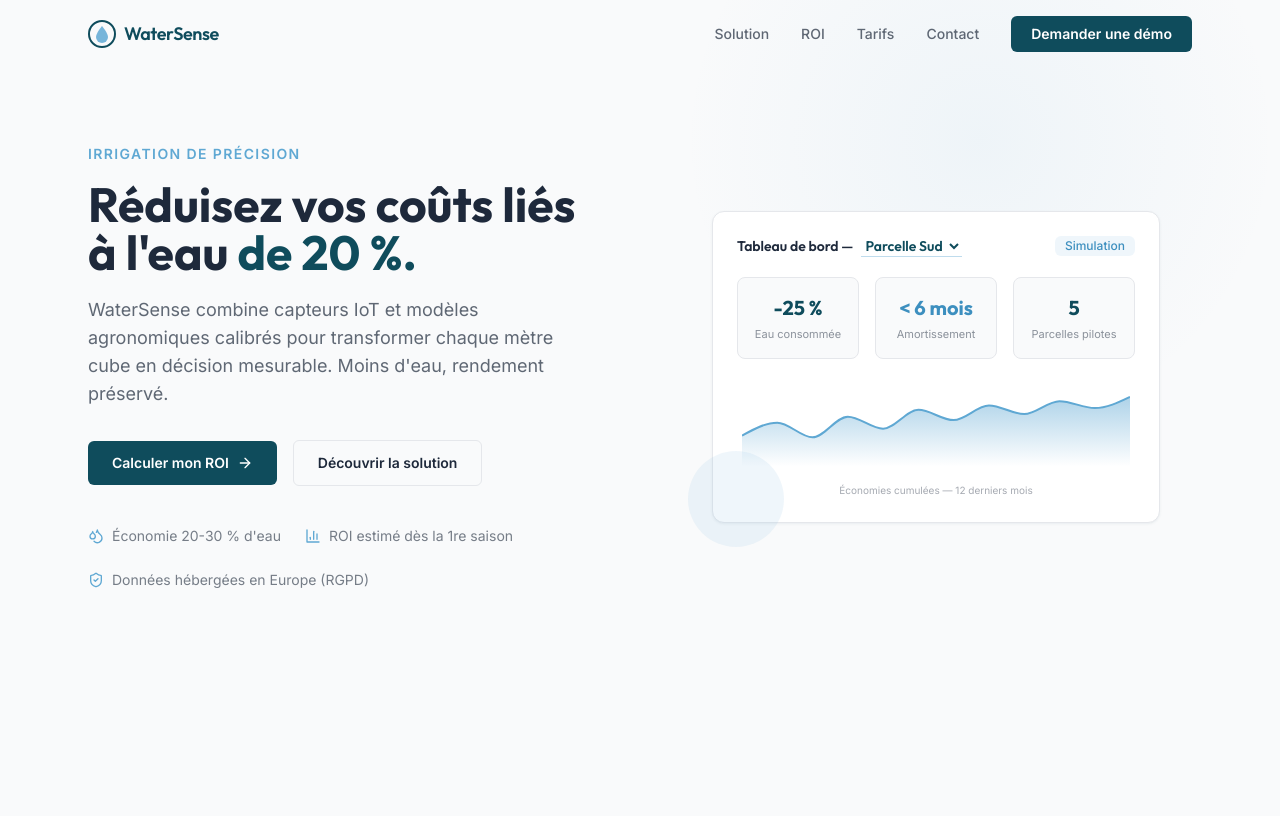
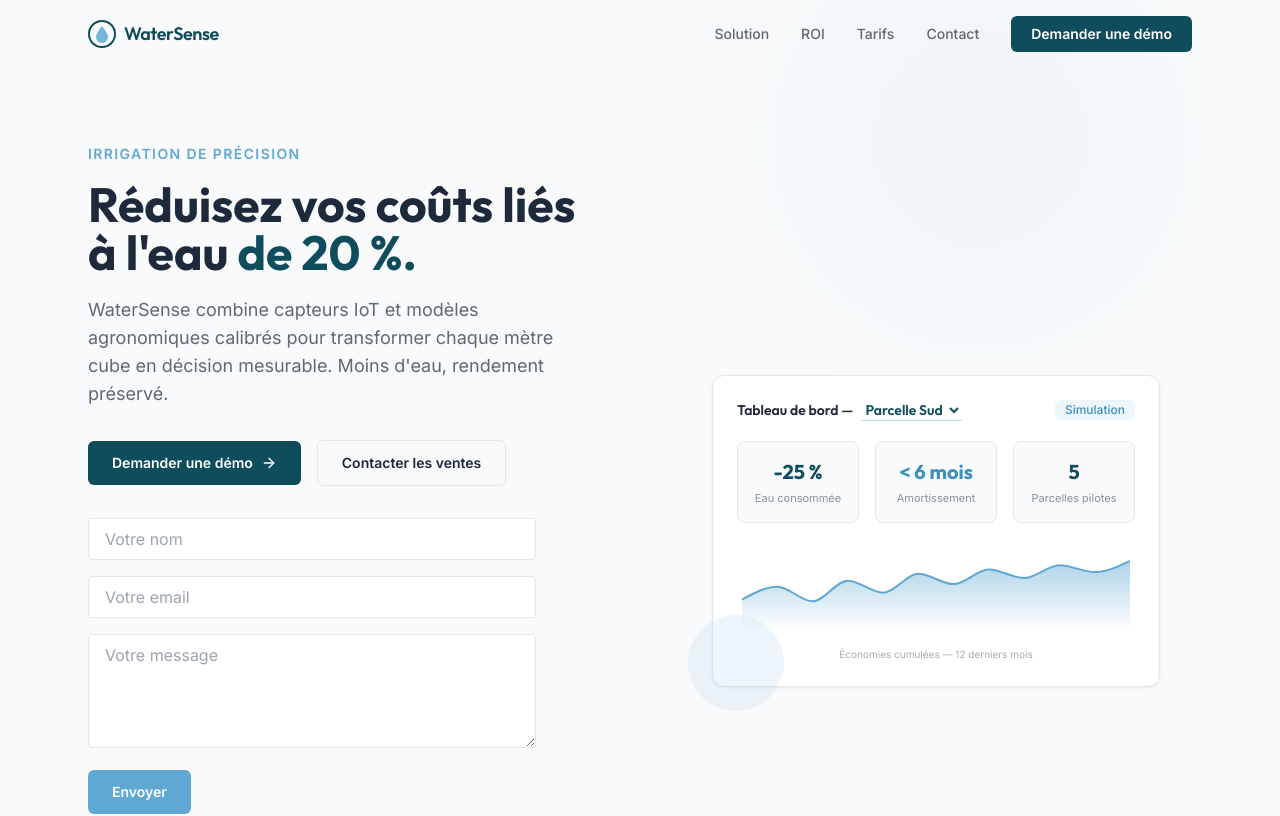
Before and after one commit to wejzi000/WATERSENSE, a Next.js app: page / in a window 1280 px wide. Shown: the top 816 px of the page. Built offline with nearby package versions, Linux system fonts and the light colour scheme.

Commit message:
feat: boutons cliquables et formulaire contact

```diff
--- a/src/components/landing/HeroSection.tsx
+++ b/src/components/landing/HeroSection.tsx
@@ -72,19 +72,63 @@ export function HeroSection() {
             {/* CTA group */}
             <div className="mt-8 flex flex-wrap items-center gap-4">
               <a
-                href="#roi"
+                href="https://tonlien.com" // Remplace par l'URL de ta démo
+                target="_blank"
+                rel="noopener noreferrer"
                 className="inline-flex items-center gap-2 rounded-btn bg-primary px-6 py-3 text-sm font-semibold text-white transition-colors hover:bg-primary-dark"
               >
-                Calculer mon ROI
+                Demander une démo
                 <ArrowRight size={16} />
               </a>
               <a
-                href="#solution"
+                href="mailto:contact@tonsite.com" // Remplace par ton adresse mail
                 className="inline-flex items-center gap-2 rounded-btn border border-border px-6 py-3 text-sm font-semibold text-ink transition-colors hover:bg-primary/5"
               >
-                Découvrir la solution
+                Contacter les ventes
               </a>
             </div>
+
+            {/* Formulaire de contact */}
+            <form
+              className="mt-8 max-w-md"
+              action="mailto:contact@tonsite.com" // Remplace par ton adresse mail
+              method="POST"
+              encType="text/plain"
+            >
+              <div className="mb-4">
+                <input
+                  type="text"
+                  name="name"
+                  placeholder="Votre nom"
+                  required
+                  className="w-full rounded border border-border px-4 py-2"
+                />
+              </div>
+              <div className="mb-4">
+                <input
+                  type="email"
+                  name="email"
+                  placeholder="Votre email"
+                  required
+                  className="w-full rounded border border-border px-4 py-2"
+                />
+              </div>
+              <div className="mb-4">
+                <textarea
+                  name="message"
+                  placeholder="Votre message"
+                  required
+                  className="w-full rounded border border-border px-4 py-2"
+                  rows={4}
+                />
+              </div>
+              <button
+                type="submit"
+                className="rounded-btn bg-accent px-6 py-3 text-sm font-semibold text-white hover:bg-accent-dark"
+              >
+                Envoyer
+              </button>
+            </form>
 
             {/* Trust badges */}
             <ul className="mt-10 flex flex-wrap gap-6">
```
